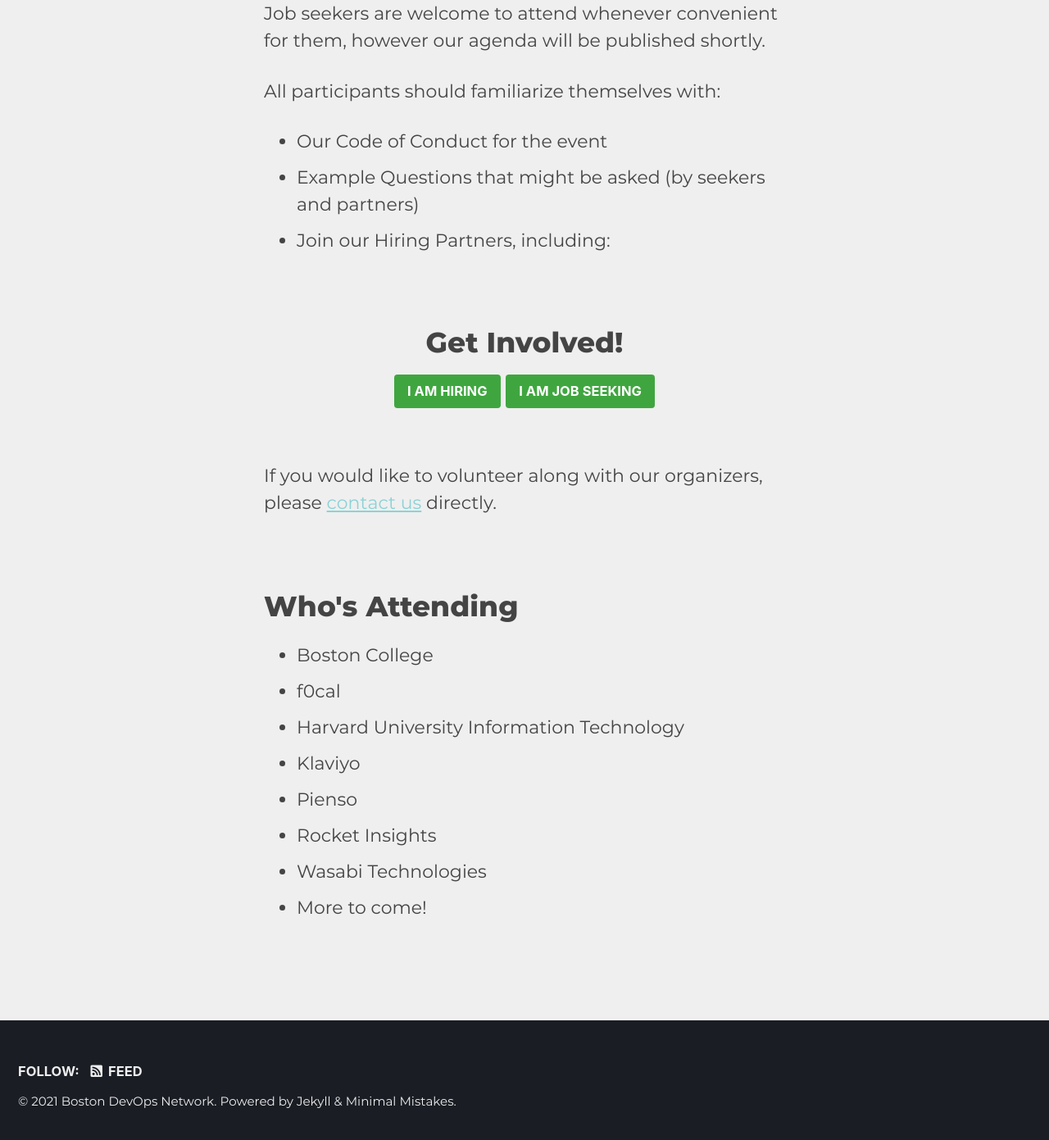
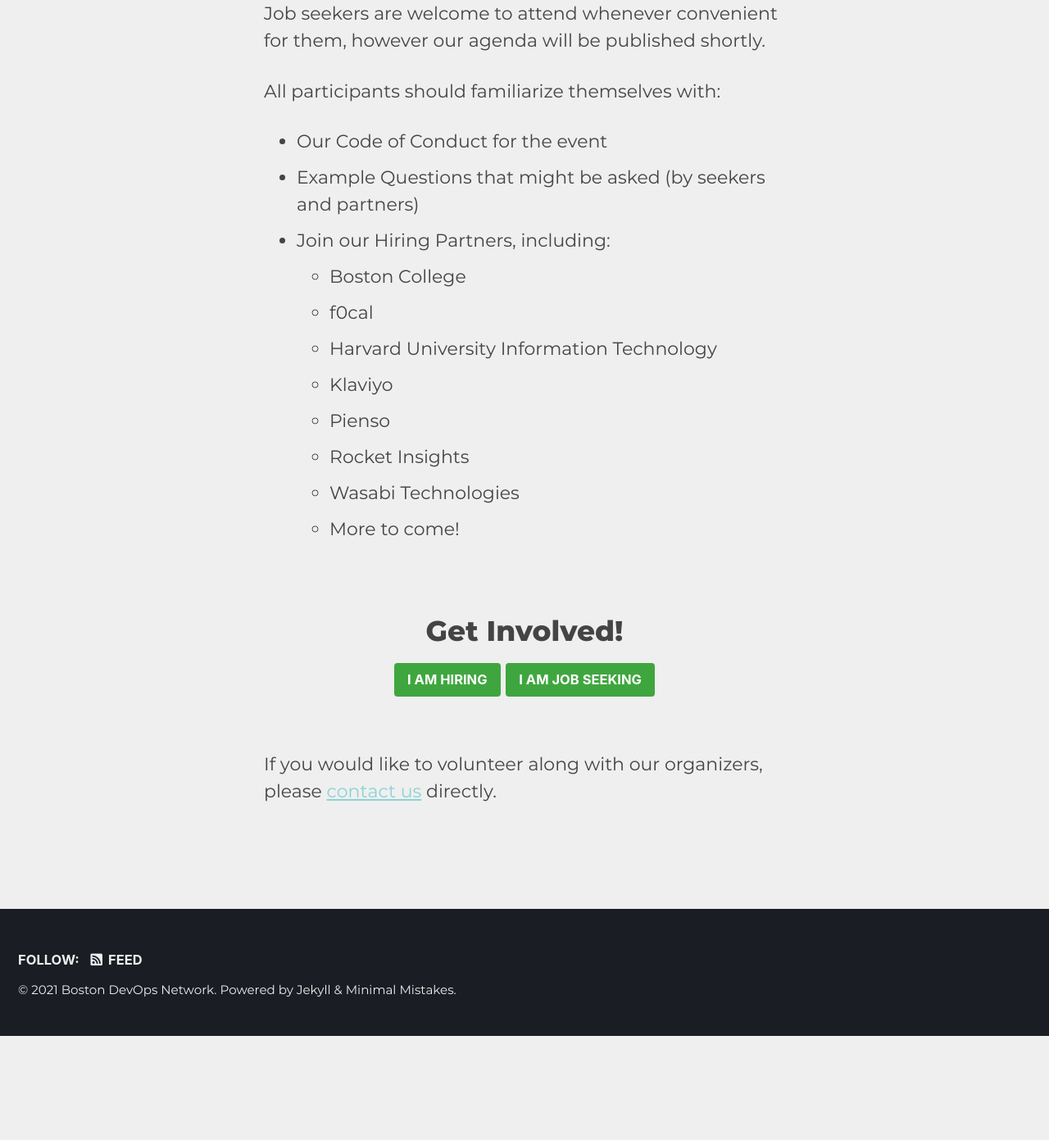
Before and after one commit to bostondevopsnetwork/bostondevopsnetwork.org, a Jekyll site: the page built from _pages/job-fair.md, in a window 1280 px wide and 1400 px high, scrolled down 716 px. Shown: the top 1391 px of the window at 82% size. Built offline with Jekyll 4.4.1, drawn with Linux system fonts in a browser that asks for light colours; cached includes are drawn as plain includes; after the commit the page ends 1980 px from its top, so only the background shows below that; part of the change alters nothing that is shown.

Commit message:
Fix formatting on job fair whos

```diff
--- a/_pages/job-fair.md
+++ b/_pages/job-fair.md
@@ -15,6 +15,14 @@ All participants should familiarize themselves with:
 * Our Code of Conduct for the event
 * Example Questions that might be asked (by seekers and partners)
 * Join our Hiring Partners, including:
+  * Boston College
+  * f0cal
+  * Harvard University Information Technology
+  * Klaviyo
+  * Pienso
+  * Rocket Insights
+  * Wasabi Technologies
+  * More to come!
 
 <div style="text-align:center">
 <br /><br />
@@ -22,19 +30,8 @@ All participants should familiarize themselves with:
 <h1>Get Involved!</h1>
 <a href="https://bit.ly/bdon-job-fair-2021-partners" target="blank" class="btn btn--success">I AM HIRING</a> <a href="https://bit.ly/bdon-job-fair-2021" target="blank" class="btn btn--success">I AM JOB SEEKING</a>
 </div>
+
 <br />
 
 If you would like to volunteer along with our organizers, please
 [contact us](/contact/) directly.
-
-<br />
-
-<h1>Who's Attending</h1>
-* Boston College
-* f0cal
-* Harvard University Information Technology
-* Klaviyo
-* Pienso
-* Rocket Insights
-* Wasabi Technologies
-* More to come!
```
